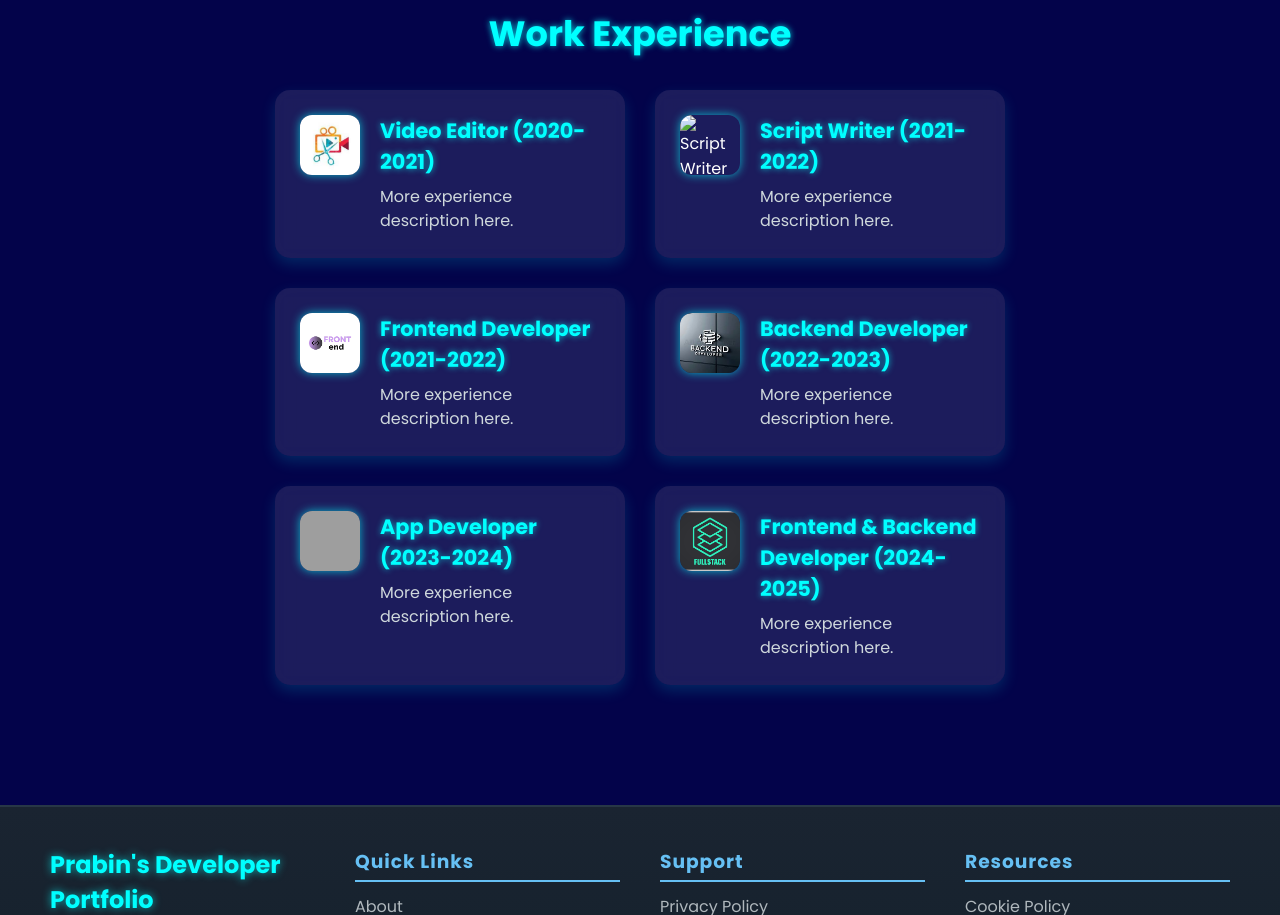
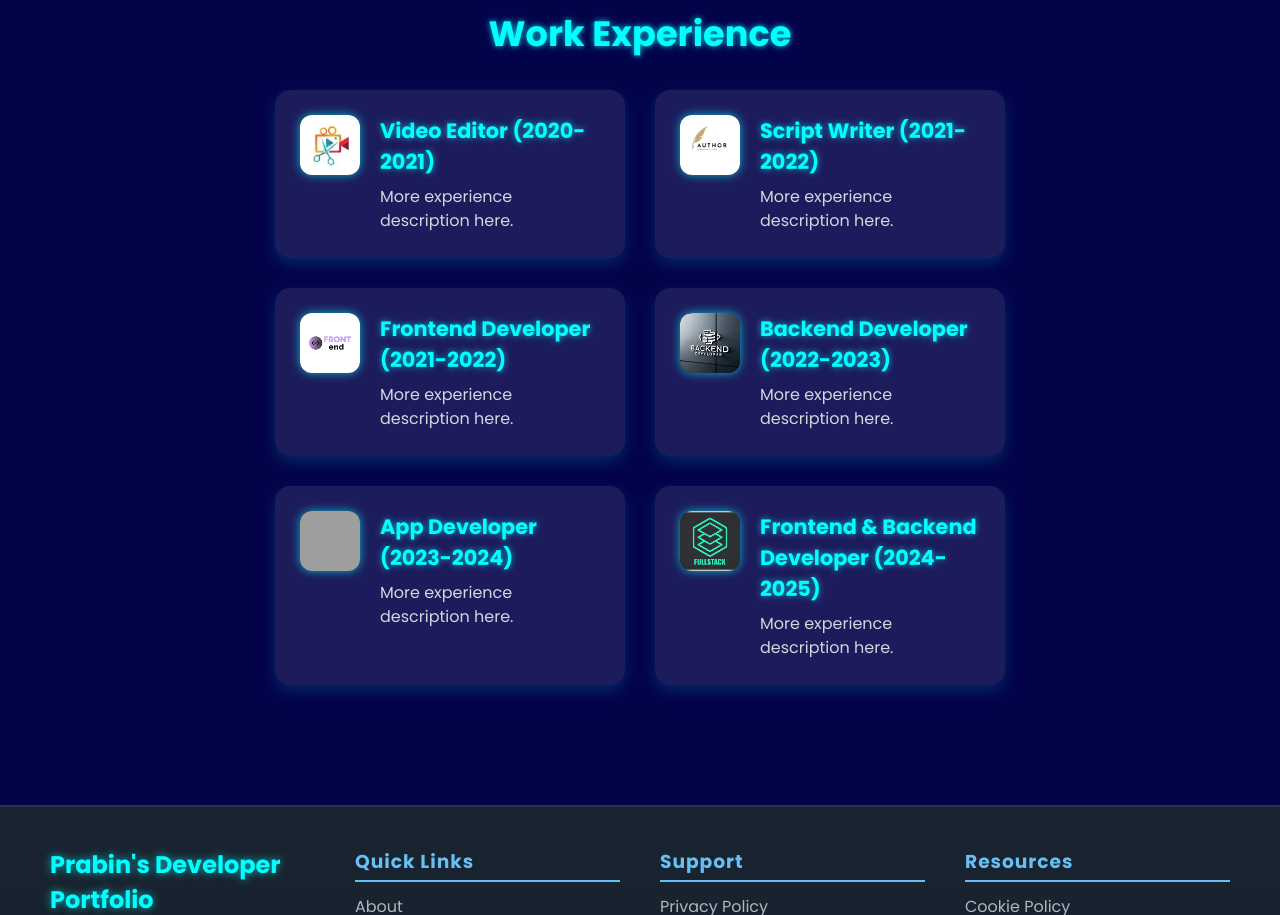
Before and after one commit to Prabinc17/prabin-portfolio.com, a plain HTML site: page index.html in a window 1280 px wide. Shown: the part 795-1710 px from the top of the page. Drawn offline with nearby package versions, Linux system fonts and the light colour scheme; grey boxes are pictures that could not be loaded.

Commit message:
Update index.html

```diff
--- a/index.html
+++ b/index.html
@@ -342,7 +342,7 @@
           </div>
 
           <div class="experience-card">
-            <img class="experience-icon" src="script logo.png" alt="Script Writer Icon" />
+            <img class="experience-icon" src="script-logo.png" alt="Script Writer Icon" />
             <div class="experience-content">
               <h3>Script Writer (2021-2022)</h3>
               <p>More experience description here.</p>
```
